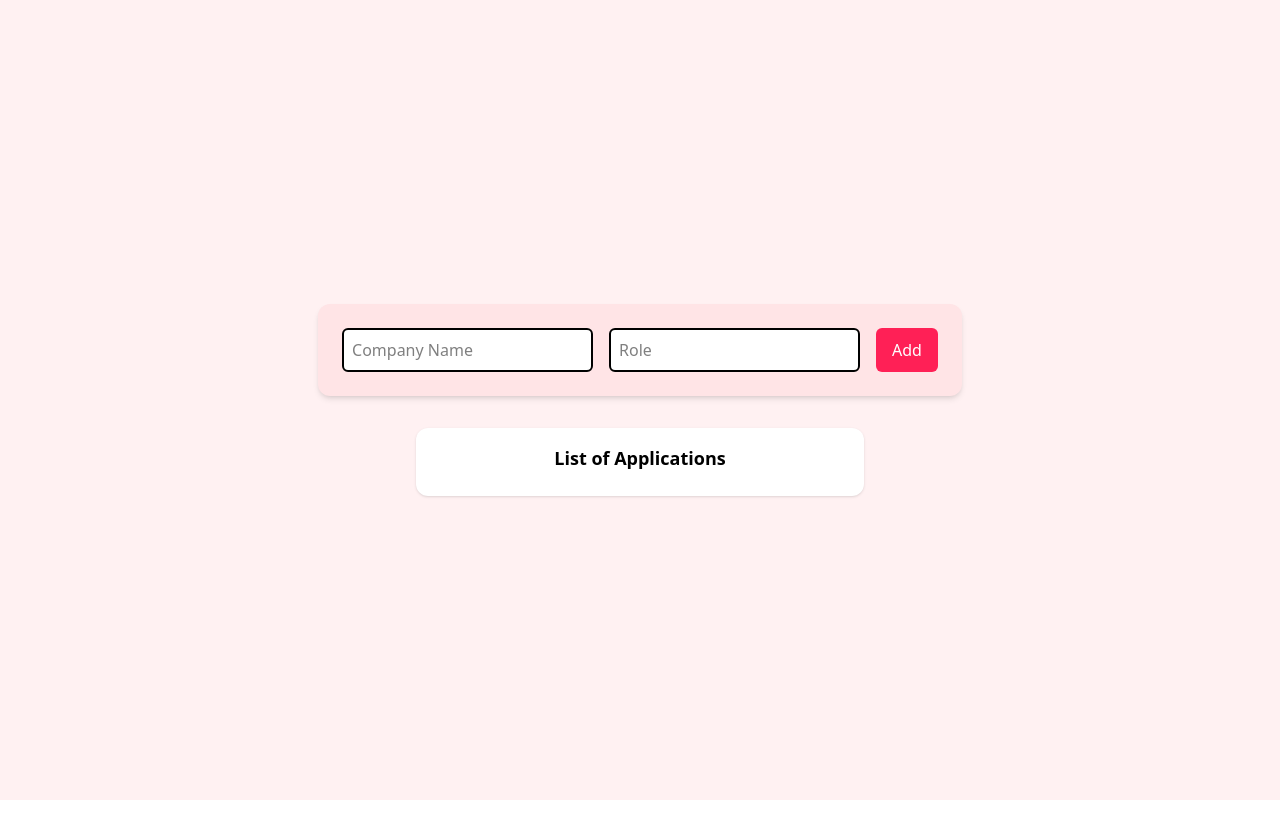
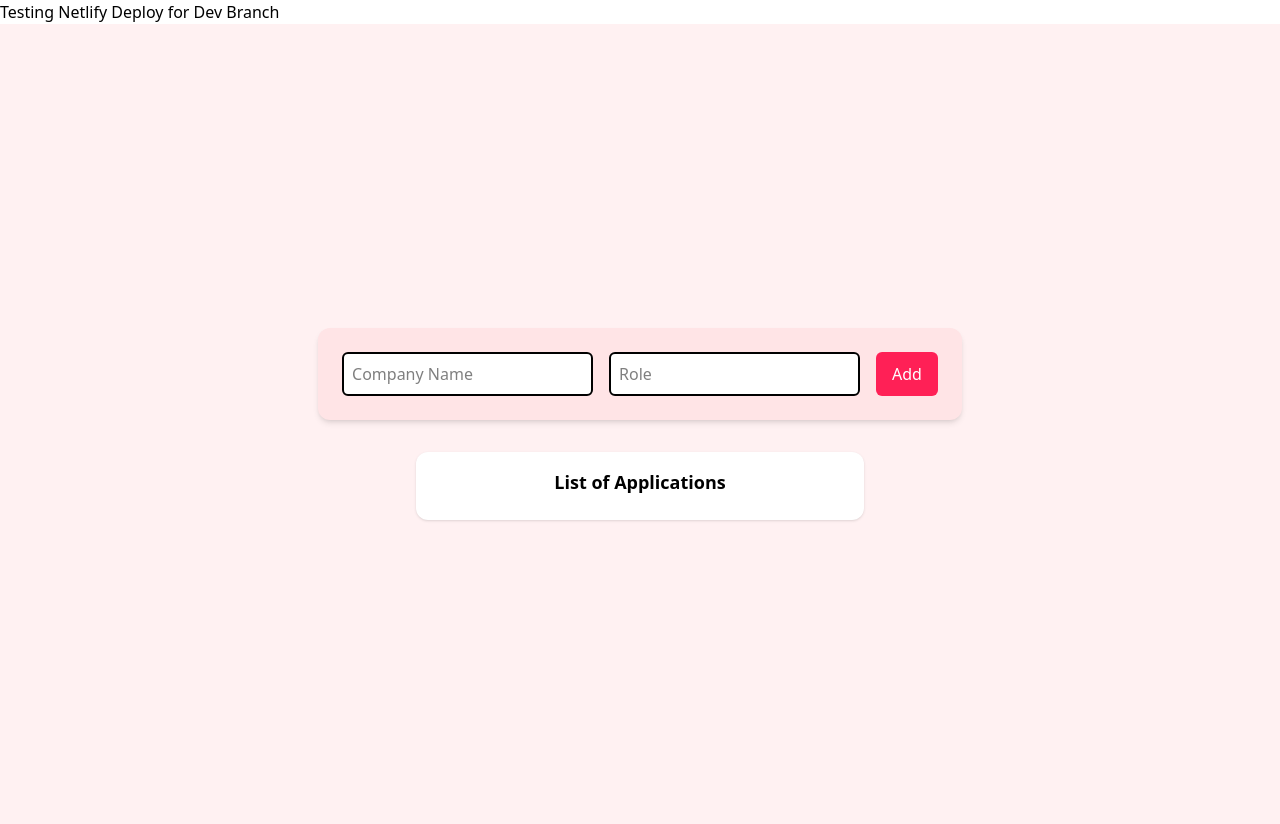
Before and after one commit to cherryontech/strawberry-swirl, a React (Vite) app: page / in a window 1280 px wide. Before the commit the page ends 800 px from the top, so only its background shows below. Built offline with nearby package versions, Linux system fonts and the light colour scheme.

Commit message:
Testing netlify deploy for the dev branch

```diff
--- a/src/App.jsx
+++ b/src/App.jsx
@@ -3,6 +3,7 @@ import ApplicationForm from "./components/ApplicationForm";
 function App() {
   return (
     <div>
+      <h1>Testing Netlify Deploy for Dev Branch</h1>
       <ApplicationForm />
     </div>
   );
```
